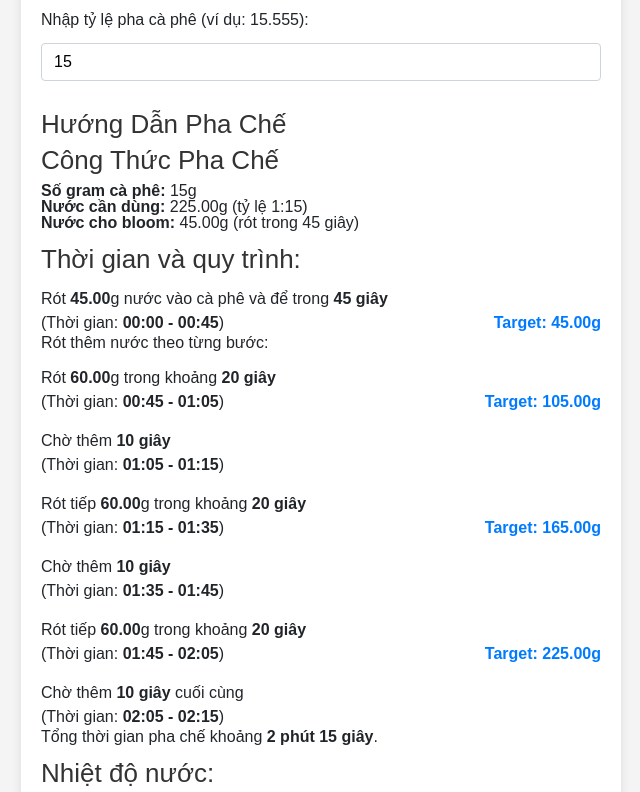
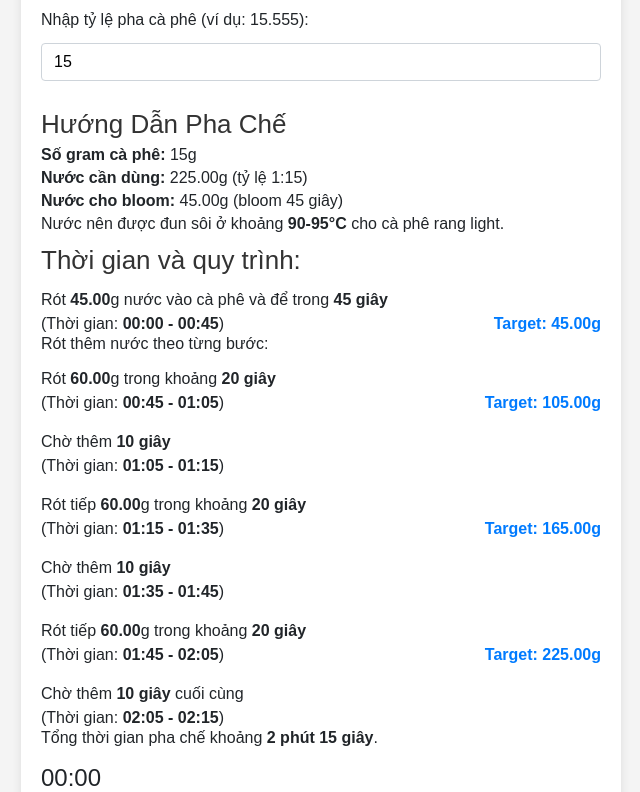
Before and after one commit to d0t666/cafe_v60, a plain HTML site: page index.html in a window 1280 px wide. Shown: the part 158-950 px from the top of the page, without its empty margins (319-959 px from the left). Drawn offline with nearby package versions, Linux system fonts and the light colour scheme.

Commit message:
move water temperature

```diff
--- a/index.html
+++ b/index.html
@@ -113,6 +113,12 @@
             .timebrew__wrap {
                 margin: 15px 0;
             }
+            /* instrucstion */
+            .instruction__list {
+                display: flex;
+                flex-direction: column;
+                gap: 7px;
+            }
         </style>
     </head>
     <body>
@@ -182,11 +188,11 @@
 
                 // Thời gian rót và nhiệt độ
                 const instructions = `
-        <h3 class="title">Công Thức Pha Chế</h3>
-        <ul>
+        <ul class="instruction__list">
             <li><strong>Số gram cà phê:</strong> ${coffeeWeight}g</li>
             <li><strong>Nước cần dùng:</strong> ${(waterForBloom + remainingWater).toFixed(2)}g (tỷ lệ 1:${ratio})</li>
-            <li><strong>Nước cho bloom:</strong> ${waterForBloom.toFixed(2)}g (rót trong 45 giây)</li>
+            <li><strong>Nước cho bloom:</strong> ${waterForBloom.toFixed(2)}g (bloom 45 giây)</li>
+        <p>Nước nên được đun sôi ở khoảng <strong>90-95°C</strong> cho cà phê rang light.</p>
         </ul>
 <div class="timebrew__wrap">
     <h4 class="title">Thời gian và quy trình:</h4>
@@ -261,8 +267,6 @@
 
 
 
-        <h4 class="title">Nhiệt độ nước:</h4>
-        <p>Nước nên được đun sôi ở khoảng <strong>90-95°C</strong> cho cà phê rang sáng.</p>
         `;
 
                 document.getElementById("instructions").innerHTML = instructions;
```
